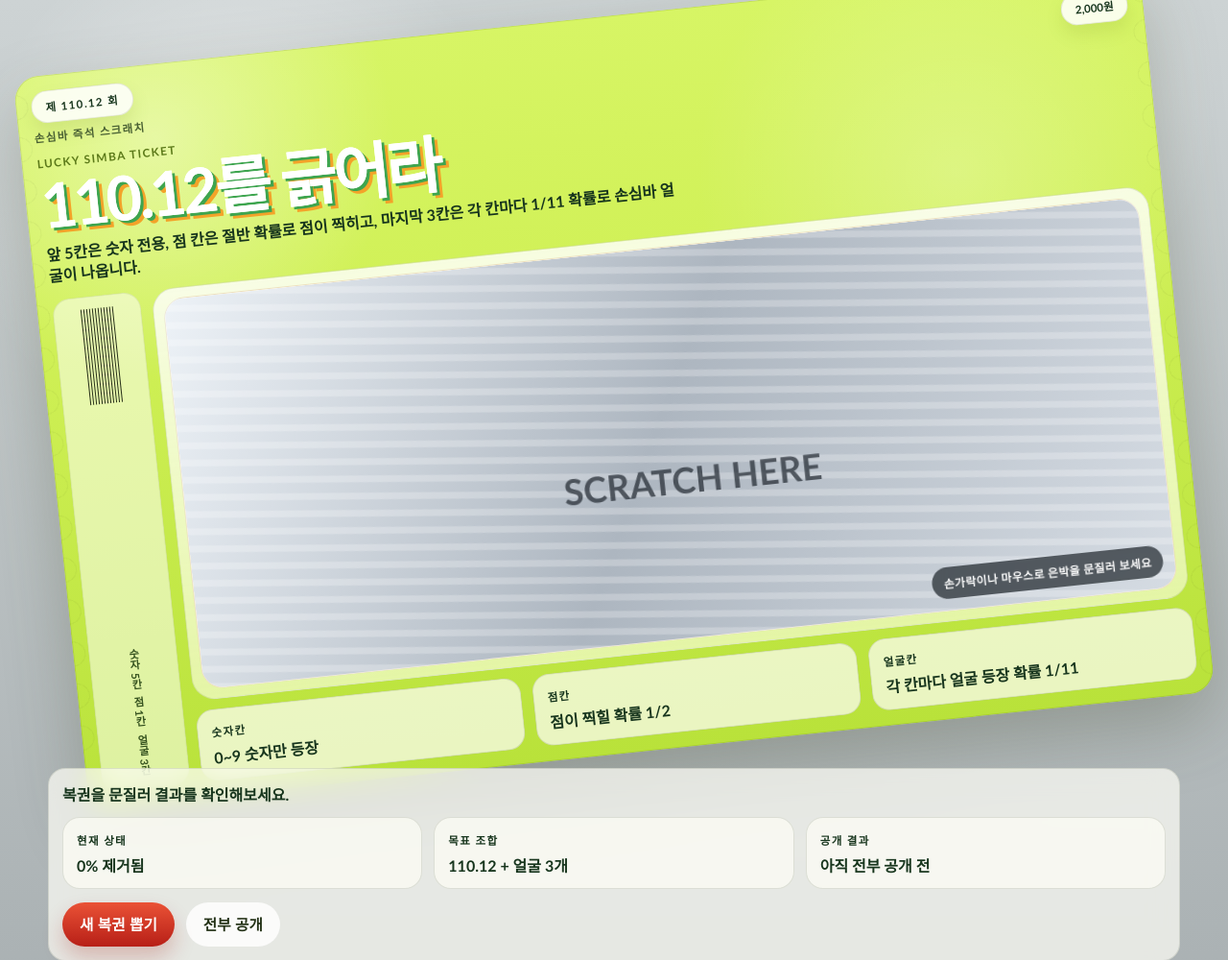
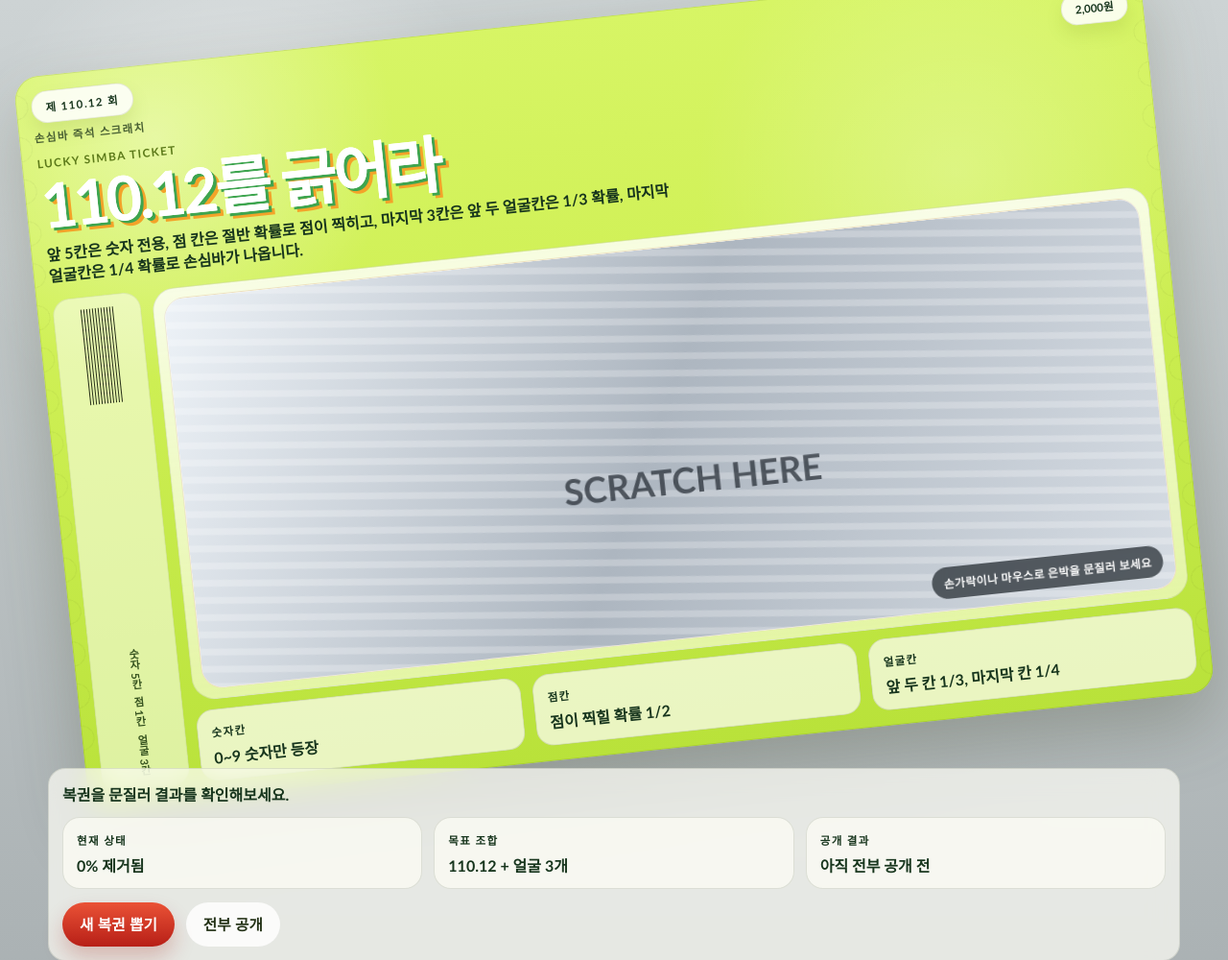
Before and after one commit to conandoil13-sketch/ip_lotto, a plain HTML site: page index.html in a window 1280 px wide. Shown: the top 1000 px of the page at 96% size. Drawn offline with Linux system fonts and the light colour scheme.

Commit message:
Adjust face slot probabilities

```diff
--- a/app.js
+++ b/app.js
@@ -3,7 +3,7 @@ const COLOR_IMAGE_SRC = "./13925_13632_1213.jpg";
 const LEADING_DIGITS = ["1", "1", "0"];
 const TRAILING_DIGITS = ["1", "2"];
 const FACE_SLOT_COUNT = 3;
-const FACE_PROBABILITY = 1 / 11;
+const FACE_SLOT_PROBABILITIES = [1 / 3, 1 / 3, 1 / 4];
 const COLOR_FACE_PROBABILITY = 1 / 5;
 const GOLDEN_NUMBER_PROBABILITY = 1 / 2;
 const SCRATCH_COMPLETE_THRESHOLD = 0.52;
@@ -89,7 +89,7 @@ function buildTicket() {
   }));
 
   const faceSlots = Array.from({ length: FACE_SLOT_COUNT }, (_, index) => {
-    const hasFace = Math.random() < FACE_PROBABILITY;
+    const hasFace = Math.random() < FACE_SLOT_PROBABILITIES[index];
     return {
       slotIndex: leadingDigitSlots.length + 1 + trailingDigitSlots.length + index,
       slotType: "face",
--- a/index.html
+++ b/index.html
@@ -24,7 +24,8 @@
               <h1>110.12를 긁어라</h1>
               <p class="description">
                 앞 5칸은 숫자 전용, 점 칸은 절반 확률로 점이 찍히고, 마지막 3칸은
-                각 칸마다 <strong>1/11 확률</strong>로 손심바 얼굴이 나옵니다.
+                앞 두 얼굴칸은 <strong>1/3 확률</strong>, 마지막 얼굴칸은
+                <strong>1/4 확률</strong>로 손심바가 나옵니다.
               </p>
             </section>
 
@@ -72,7 +73,7 @@
                   </div>
                   <div>
                     <span class="label">얼굴칸</span>
-                    <p>각 칸마다 얼굴 등장 확률 1/11</p>
+                    <p>앞 두 칸 1/3, 마지막 칸 1/4</p>
                   </div>
                 </div>
               </div>
```
